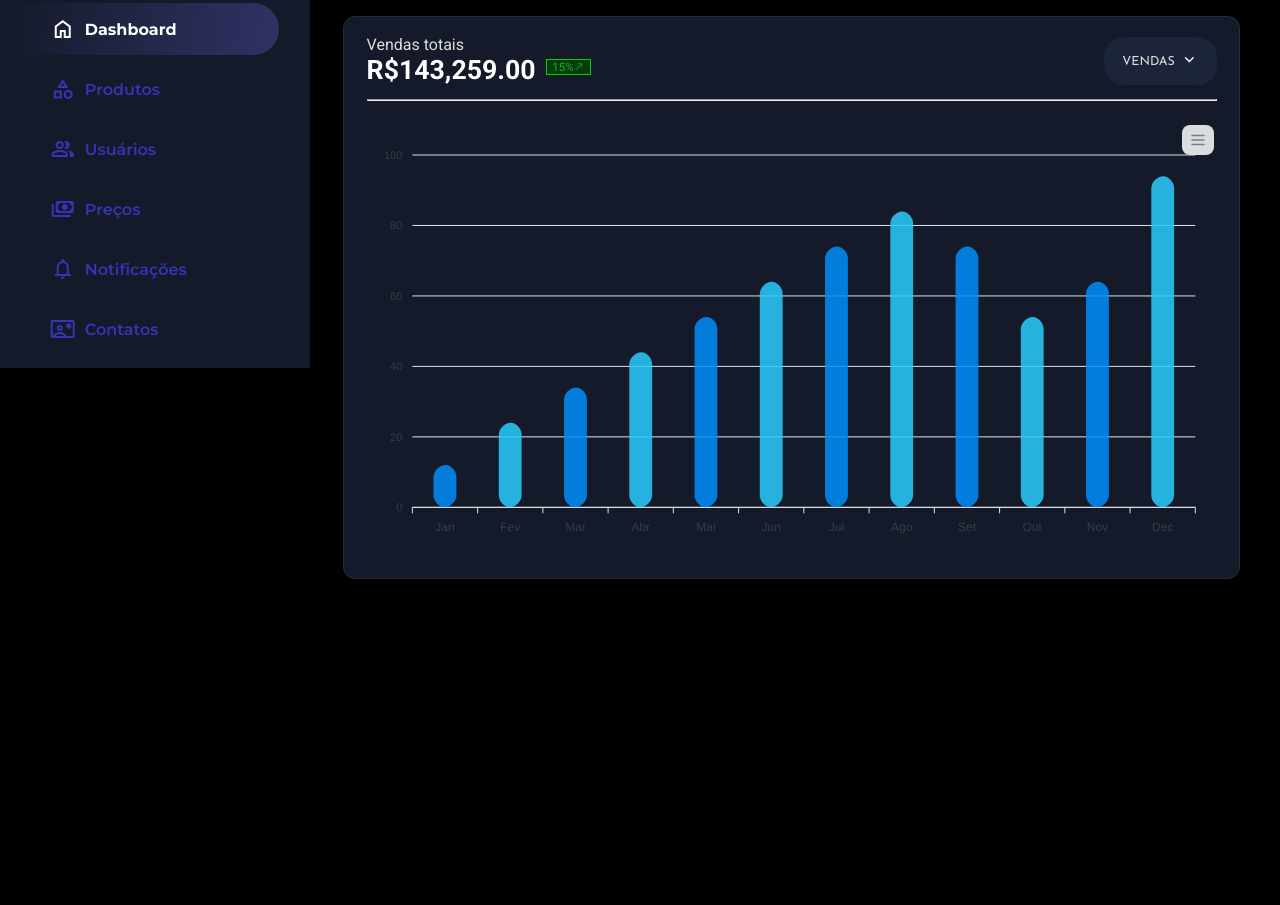
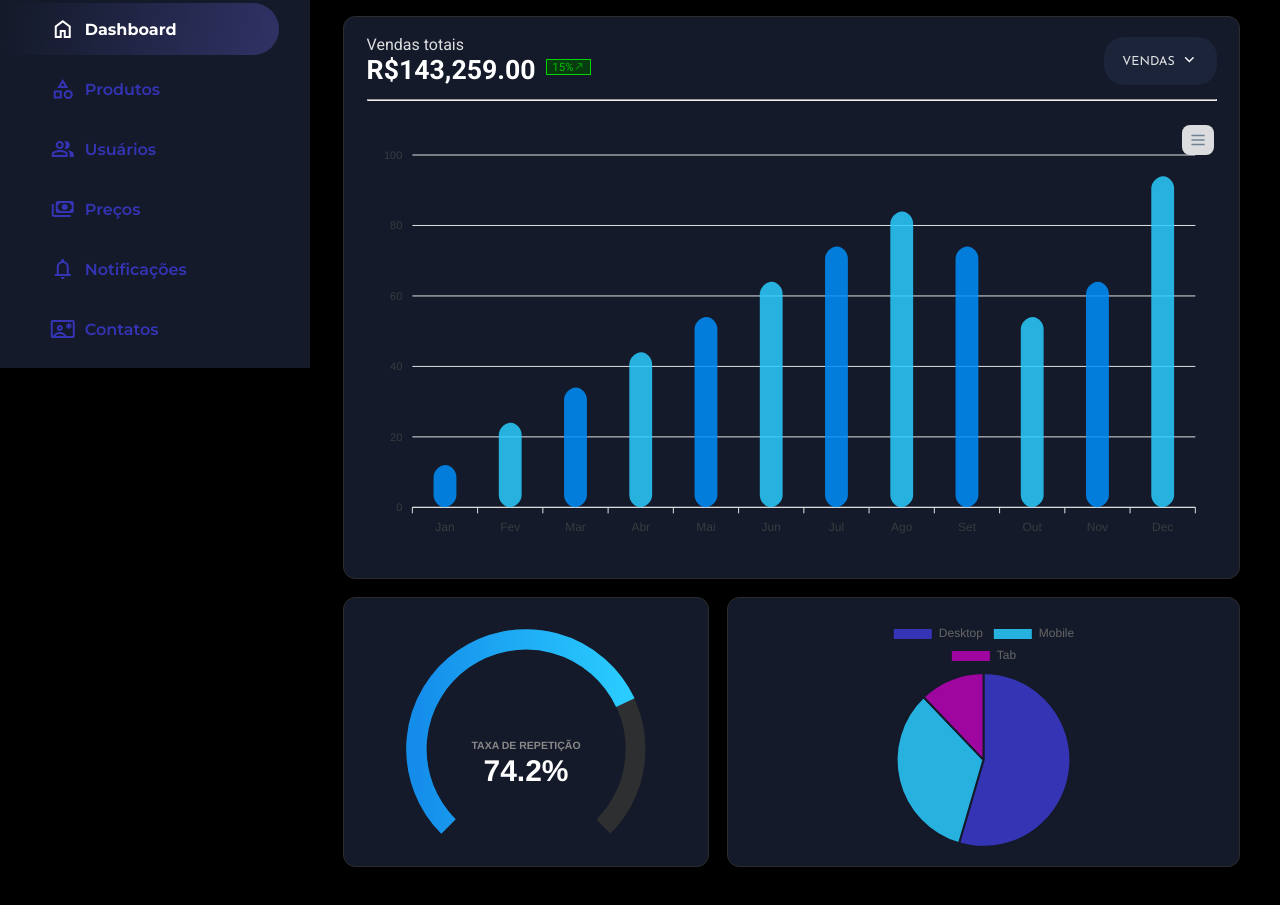
Before and after one commit to Romulo-aquila/Dashlite, a plain HTML site: page index.html in a window 1280 px wide. Shown: the part 432-1337 px from the top of the page. Before the commit the page ends 1037 px from the top, so only its background shows below. Drawn offline with nearby package versions, Linux system fonts and the light colour scheme.

Commit message:
Novos graficos chart

```diff
--- a/Allmain.css
+++ b/Allmain.css
@@ -330,3 +330,47 @@ main p {
     margin-top: 1.5rem;
     color: #000;
 }
+
+.container-mais-dados {
+    display: flex;
+    flex-direction: row;
+    height: auto;
+    margin: 18px 0;
+    color: #fff;
+    gap: 18px;
+    width: 100%;
+}
+
+.taxa-de-repeat {
+    width: 50%;
+    height: 270px;
+    padding-top: 1.5px;
+    display: flex;
+    flex-direction: column;
+    justify-content: center;
+    align-items: center;
+    background-color: #141a29;
+    border-radius: 12px;
+    border: 1px solid #2c2c2c;
+}
+
+.User_dispositivos {
+    width: 70%;
+    height: 270px;
+    display: flex;
+    flex-direction: column;
+    justify-content: center;
+    align-items: center;
+    background-color: #141a29;
+    border-radius: 12px;
+    border: 1px solid #2c2c2c;
+}
+
+#circle_Chart {
+    float: left;
+    color: white;
+}
+
+.devices-container {
+    width: 45%;
+}
--- a/index.html
+++ b/index.html
@@ -43,6 +43,20 @@
                 </div>
             </header>
             <main>
+
+                <div class="container-mais-dados">
+                    <div class="taxa-de-repeat">
+                        <div id="circle_Chart">
+                        </div>
+                    </div>
+                    <div class="User_dispositivos">
+                        <div class="devices-container">
+                            <canvas id="devices_Chart">
+                            </canvas>
+                        </div>
+                    </div>
+                </div>
+
                 <div id="total-vendas">
                     <div class="ordem-sales-position">
                         <div class="vendas-left">
@@ -278,6 +292,7 @@
 
     <script src="https://kit.fontawesome.com/f6607c2cdb.js" crossorigin="anonymous"></script>
     <script src="https://cdn.jsdelivr.net/npm/apexcharts"></script>
+    <script src="https://cdn.jsdelivr.net/npm/chart.js"></script>
     <script src="script.js"></script>
 </body>
 </html>
--- a/script.js
+++ b/script.js
@@ -139,3 +139,82 @@ var options = {
   var chart = new ApexCharts(document.querySelector("#chart-container"), options);
 
   chart.render();
+
+
+
+  var options01 = {
+    chart: {
+      height: 310,
+      width: 310,
+      type: "radialBar",
+    },
+    series: [74.2],
+    colors: ["#148dea"],
+    plotOptions: {
+      radialBar: {
+        hollow: {
+          margin: 16,
+          size: "65%"
+        },
+        startAngle: -135,
+        endAngle: 135,
+        track: {
+          background: '#333',
+          startAngle: -135,
+          endAngle: 135,
+        },
+        dataLabels: {
+          name: {
+            fontSize: "10.5px",
+            color: "#888",
+            show: true,
+          },
+          value: {
+            fontSize: "30px",
+            fontWeight: "bold",
+            color: "#fff",
+            show: true
+          }
+        }
+      }
+    },
+    fill: {
+      type: "gradient",
+      gradient: {
+        shade: "dark",
+        type: "horizontal",
+        gradientToColors: ["#2accff"],
+        stops: [0, 100]
+      }
+    },
+    stroke: {
+      lineCap: "butt"
+    },
+    labels: ["TAXA DE REPETIÇÃO"],
+  };
+
+  new ApexCharts(document.querySelector("#circle_Chart"), options01).render();
+
+const devices = document.getElementById('devices_Chart');
+
+  new Chart(devices, {
+    type: 'pie',
+    data: {
+      labels: [
+      'Desktop',
+      'Mobile',
+      'Tab'
+    ],
+    datasets: [{
+      label: 'Acessos',
+      data: [72, 44, 16],
+      backgroundColor: [
+        '#3434b5',
+        '#26b1df',
+        'rgb(159, 5, 159)'
+      ],
+      borderColor: "#141a29" ,
+      hoverOffset: 4,
+      }]
+    }
+  });
```
